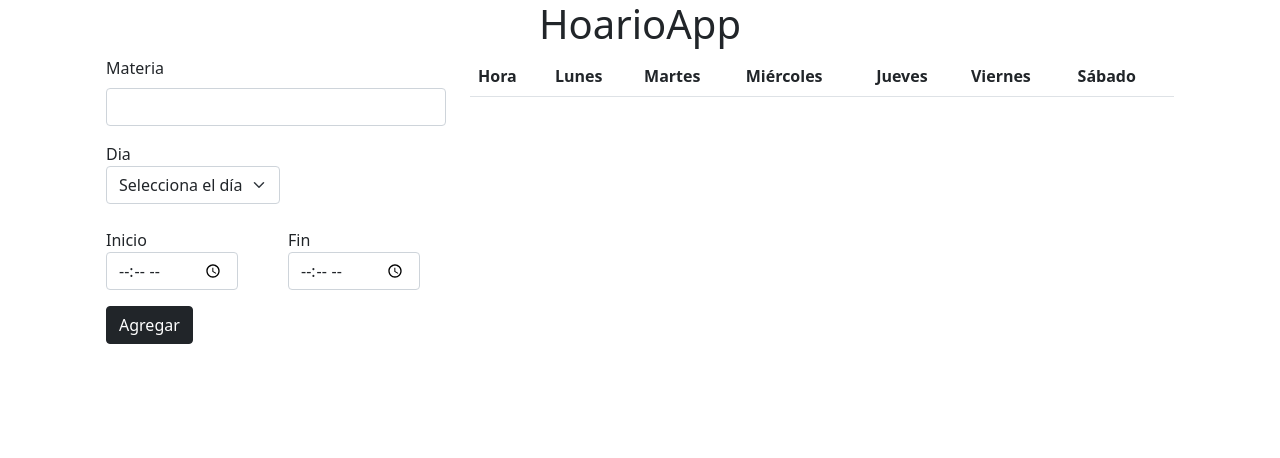
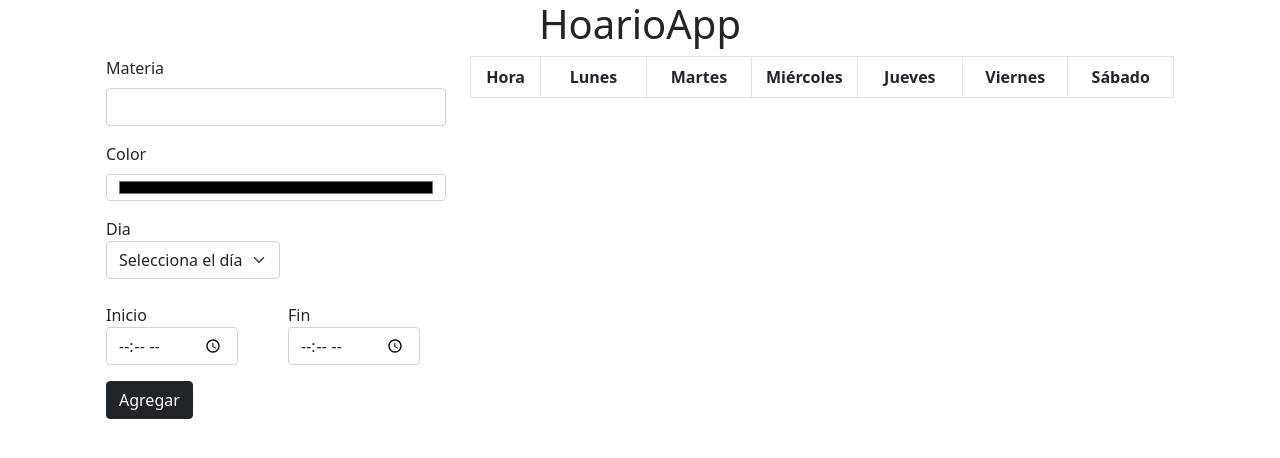
Before and after one commit to RodriGandaH/generadorDeHorario, a Vue app: page / in a window 1280 px wide. Shown: the top 458 px of the page. Built offline with nearby package versions, Linux system fonts and the light colour scheme.

Commit message:
implementando colores en materias

```diff
--- a/src/App.vue
+++ b/src/App.vue
@@ -15,6 +15,8 @@ const columnas = [
     'Viernes',
     'Sábado',
 ];
+const color = ref('#000000');
+const materiaColors = {};
 
 const agregarMateria = () => {
     if (horarioInicio.value >= horarioFin.value) {
@@ -27,7 +29,13 @@ const agregarMateria = () => {
         dia: dia.value,
         horarioInicio: horarioInicio.value,
         horarioFin: horarioFin.value,
+        color: color.value,
     };
+    if (!materiaColors[nuevaMateria.materia]) {
+        materiaColors[nuevaMateria.materia] = color.value;
+    }
+    // Asignamos el color de la materia a la propiedad color de nuevaMateria
+    nuevaMateria.color = materiaColors[nuevaMateria.materia];
 
     // Buscamos si ya existe una fila con el mismo horario de inicio
     const filaExistente = arregloFilas.value.find((fila) =>
@@ -63,13 +71,11 @@ const agregarMateria = () => {
     horarioInicio.value = '';
     horarioFin.value = '';
 };
-const generarColorAleatorio = () => {
-    const letras = '0123456789ABCDEF';
-    let color = '#';
-    for (let i = 0; i < 6; i++) {
-        color += letras[Math.floor(Math.random() * 16)];
+const getColor = (materia) => {
+    if (materia in materiaColors) {
+        return materiaColors[materia];
     }
-    return color;
+    return 'transparent';
 };
 </script>
 
@@ -85,6 +91,15 @@ const generarColorAleatorio = () => {
                         type="text"
                         class="form-control"
                         id="materia"
+                    />
+                </div>
+                <div class="mb-3">
+                    <label for="color" class="form-label">Color</label>
+                    <input
+                        v-model.trim="color"
+                        type="color"
+                        class="form-control"
+                        id="color"
                     />
                 </div>
                 <div class="mb-3">
@@ -134,17 +149,31 @@ const generarColorAleatorio = () => {
             </form>
         </div>
         <div class="col-12 col-md-8">
-            <table class="table">
+            <table class="table table-bordered text-center table-responsive">
                 <thead>
                     <tr>
-                        <th v-for="(dia, index) in columnas" :key="index">
-                            {{ dia }}
-                        </th>
+                        <th style="width: 10%">Hora</th>
+                        <th style="width: 15%">Lunes</th>
+                        <th style="width: 15%">Martes</th>
+                        <th style="width: 15%">Miércoles</th>
+                        <th style="width: 15%">Jueves</th>
+                        <th style="width: 15%">Viernes</th>
+                        <th style="width: 15%">Sábado</th>
                     </tr>
                 </thead>
                 <tbody>
                     <tr v-for="(fila, index) in arregloFilas" :key="index">
-                        <td v-for="(columna, index) in fila" :key="index">
+                        <td
+                            v-for="(columna, index) in fila"
+                            :key="index"
+                            :style="{
+                                backgroundColor: getColor(columna),
+                                color:
+                                    columna.indexOf(',') > -1
+                                        ? 'red'
+                                        : 'inherit',
+                            }"
+                        >
                             {{ columna }}
                         </td>
                     </tr>
```
